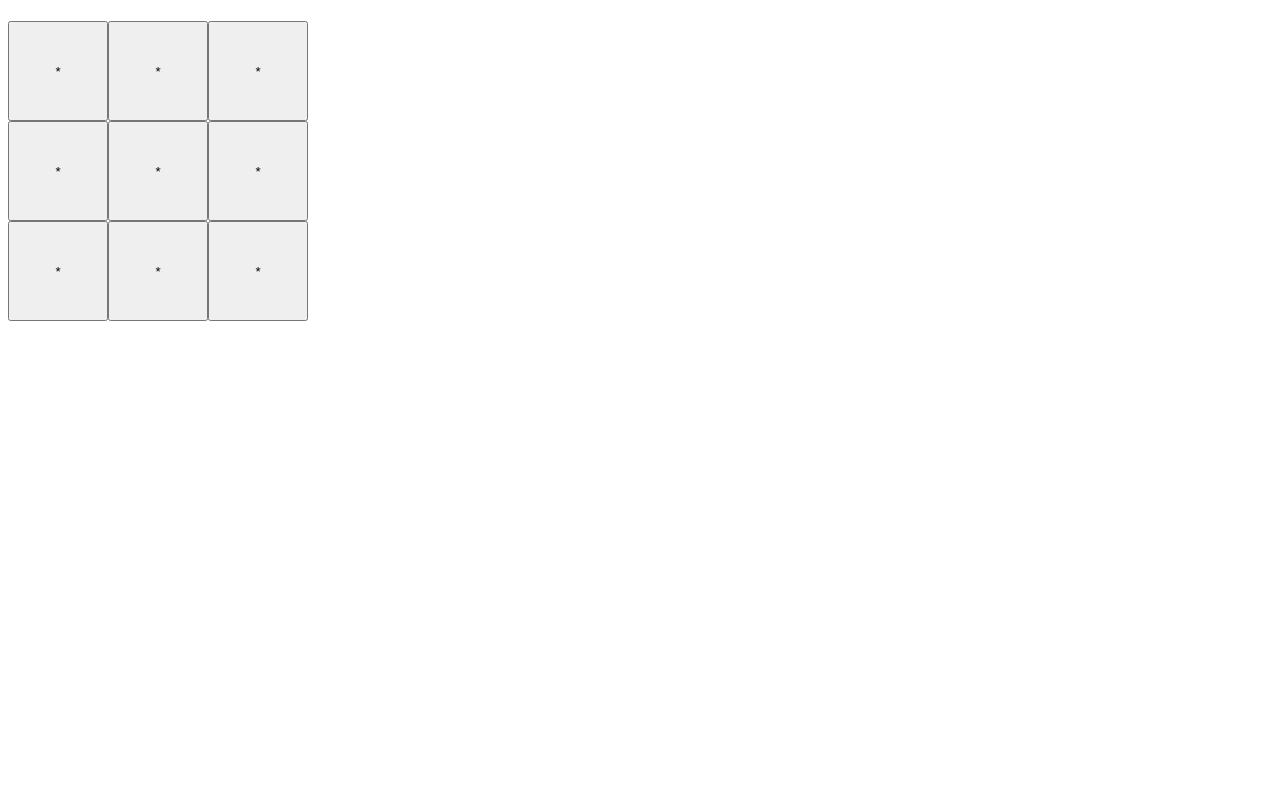
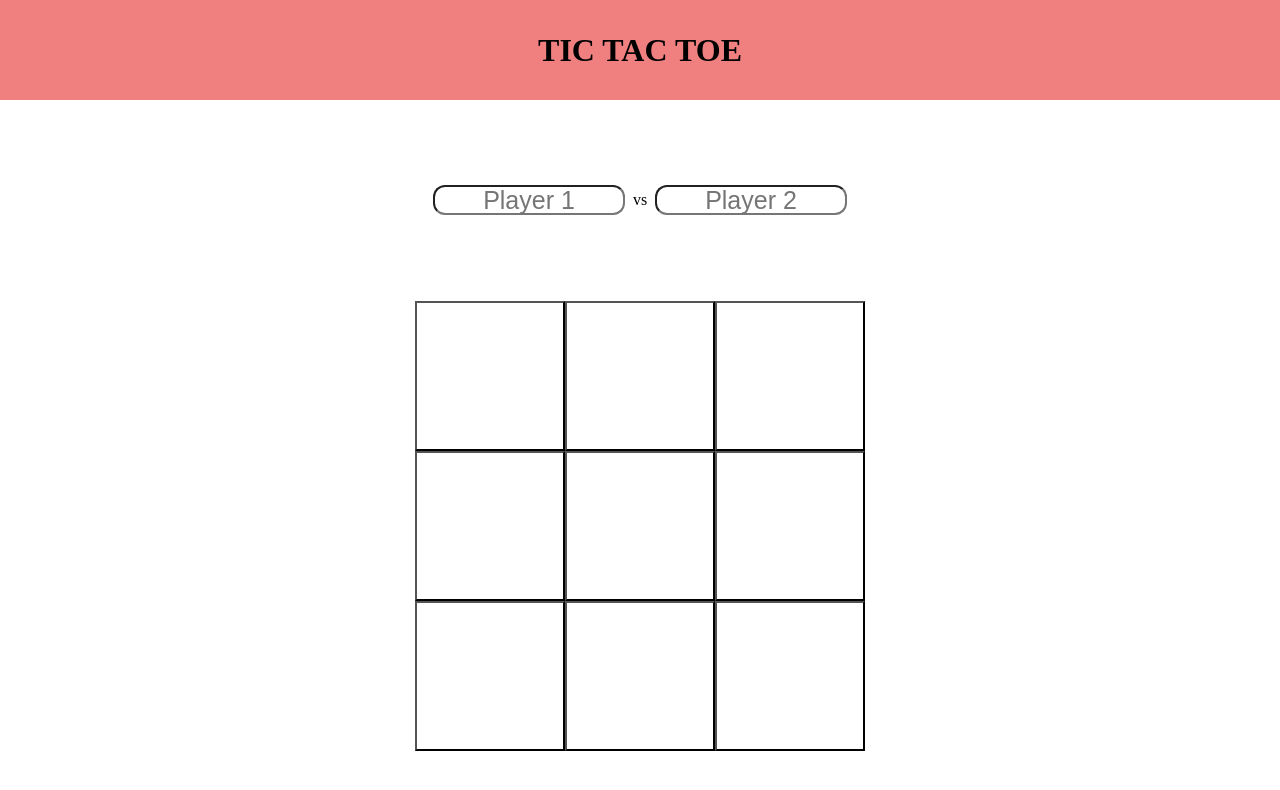
Before and after one commit to Ovidiu-R/Tic-Tac-Toe, a plain HTML site: page index.html in a window 1280 px wide. Drawn offline with Linux system fonts and the light colour scheme.

Commit message:
Finish layout and add reset functionality

```diff
--- a/index.html
+++ b/index.html
@@ -8,9 +8,20 @@
     <script src="script.js" defer></script>
 </head>
 <body>
-    <div class="container">
-        <h1 class="turn"></h1>
+    <header>
+        <h1>TIC TAC TOE</h1>
+    </header>
+    <main>
+        <div class="players">
+            <input type="text" id="player1" placeholder="Player 1">
+            <p>vs</p>
+            <input type="text" name="" id="player2" placeholder="Player 2">
+        </div>
         <div class="board"></div>
-    </div>
+        <div class="footer">
+            <h2 class="winner"></h2>
+            <button class="replay"></button>
+        </div>
+    </main>
 </body>
 </html>
--- a/script.js
+++ b/script.js
@@ -12,7 +12,7 @@ const gameboard = (function(){
 
     const getBoard = () => board;
     const playerMove = (i, j, activePlayerToken) => {
-        if (board[i][j].getValue() == '*') {
+        if (board[i][j].getValue() == '') {
             board[i][j].addToken(activePlayerToken) ;
         }
     }
@@ -22,7 +22,7 @@ const gameboard = (function(){
     const resetBoard = () => {
         for (let i=0; i<rows; i++){
             for (j=0; j<columns; j++){
-                board[i][j].addToken('*');
+                board[i][j].addToken('');
             }
         }
     }
@@ -30,7 +30,7 @@ const gameboard = (function(){
 })();
 
 function Cell(){
-    let value = '*';
+    let value = '';
     const addToken = (activePlayerToken) => {
         value = activePlayerToken;
     }
@@ -91,8 +91,9 @@ const gameController = (function(playerOne = "Player 1", playerTwo = "Player 2")
                     }
                 }
                 if (win) {
-                    console.log (`${player.token} wins the game!`)
-                    gameboard.resetBoard();
+                    console.log (`${player.name} wins the game!`)
+                    ScreenController.declareWinner(player.name);
+                    // gameboard.resetBoard();
                 }
             }
         }
@@ -102,15 +103,16 @@ const gameController = (function(playerOne = "Player 1", playerTwo = "Player 2")
 })();
 
 const ScreenController = (function(){
-    const turn = document.querySelector('.turn');
     const board = document.querySelector('.board');
+    const winner = document.querySelector('.winner');
+    const replay = document.querySelector('.replay');
 
     const updateScreen = () => {
         board.textContent = "";
         for (let i=0; i<3; i++){
             for (j=0; j<3; j++){
                 const cellButton = document.createElement('button');
-                cellButton.classList.add('.cell');
+                cellButton.classList.add('cell');
                 cellButton.dataset.row = i;
                 cellButton.dataset.column = j;
                 cellButton.textContent = gameboard.getBoard()[i][j].getValue();
@@ -120,13 +122,23 @@ const ScreenController = (function(){
     }
     function clickHandler(e) {
         console.log ('test');
-        if (e.target.classList.contains('.cell')){
+        if (e.target.classList.contains('cell')){
             gameController.playRound(e.target.dataset.row, e.target.dataset.column);
             updateScreen();
         }
 
     }
+    function declareWinner(player){
+        winner.textContent = `${player} wins the game!`;
+        replay.style.display = 'block';
+    }
+
     updateScreen();
     board.addEventListener('click', clickHandler);
+    replay.addEventListener('click', () => {
+        gameboard.resetBoard();
+        updateScreen();
+    });
+    return {declareWinner};
 
 })();
--- a/style.css
+++ b/style.css
@@ -1,8 +1,75 @@
+* {
+    padding: 0px;
+    margin: 0px;
+    box-sizing: border-box;
+}
+
+body {
+    height: 100vh;
+    display: grid;
+    grid-template-rows: 100px 1fr;
+}
+
+header {
+    background-color: lightcoral;
+    display: grid;
+    justify-items: center;
+    align-items: center;
+}
+
+main {
+    display: grid;
+    grid-template-rows: 200px 1fr 200px;
+    justify-items: center;
+    align-items: center;
+}
+
+.players {
+    display: grid;
+    grid-template-columns: 1fr 30px 1fr;
+    justify-items: center;
+    align-items: center;
+}
+
+input {
+    height: 30px;
+    width: 15vw;
+    min-width: 150px;
+    font-size: 25px;
+    border-radius: 12px;
+    text-align: center;
+}
+
 .board {
     display: grid;
-    grid-template: repeat(3, 100px) / repeat(3, 100px);
+    grid-template: repeat(3, 150px) / repeat(3, 150px);
+    border: 1px solid transparent;
 }
 
 .cell {
+    font-size: 50px;
+    background-color: transparent;
+}
+
+.footer {
+    display: grid;
+    grid-template-columns: 300px 30px;
+    justify-items: center;
+}
+
+.replay {
+    width: 30px;
+    height: 30px;
+    background-image: url(media/refresh-cw.svg);
+    background-size: contain;
+    background-color: transparent;
+    cursor: pointer;
+    border: none;
+    display: none;
+    z-index: 1;
 
 }
+
+.replay:hover {
+    cursor;
+}
```
